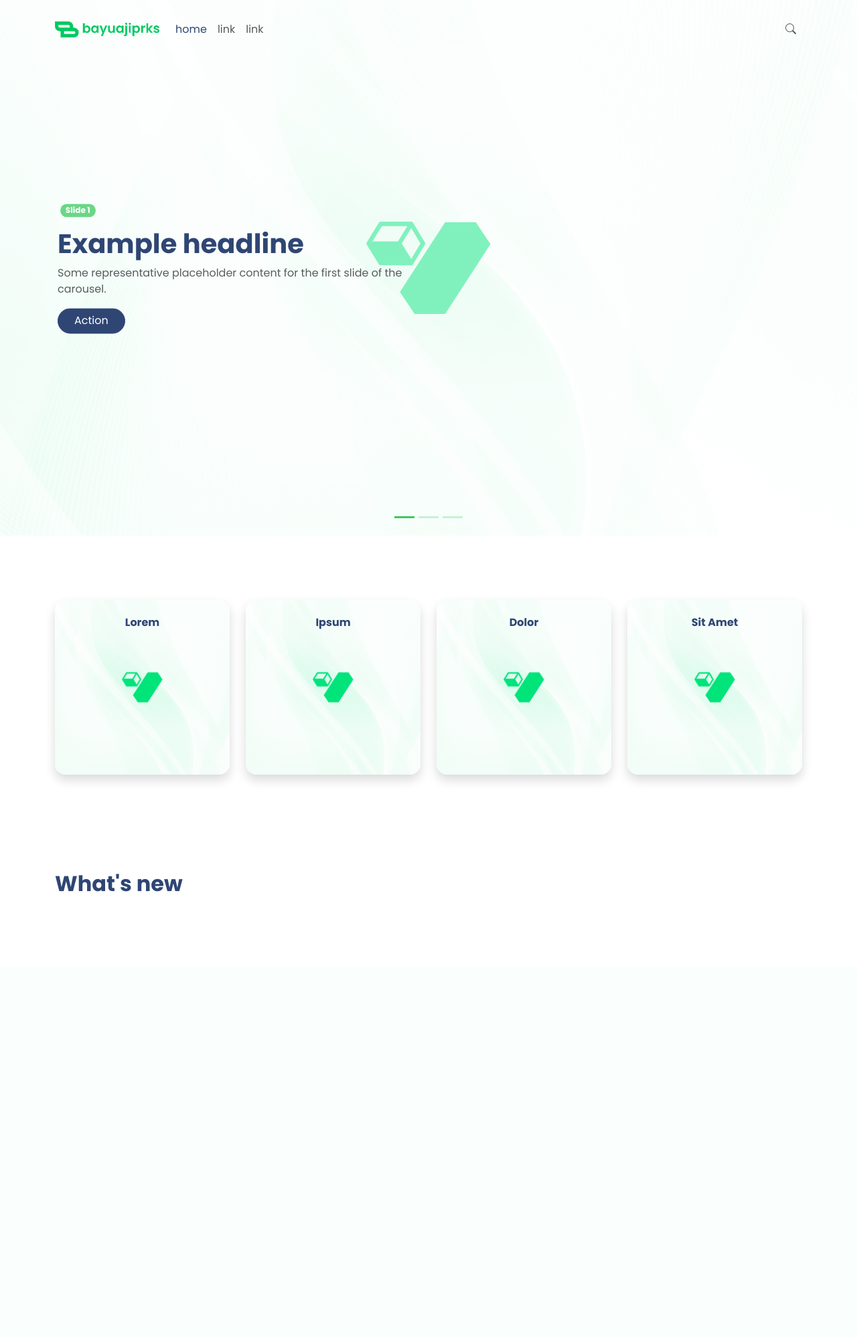
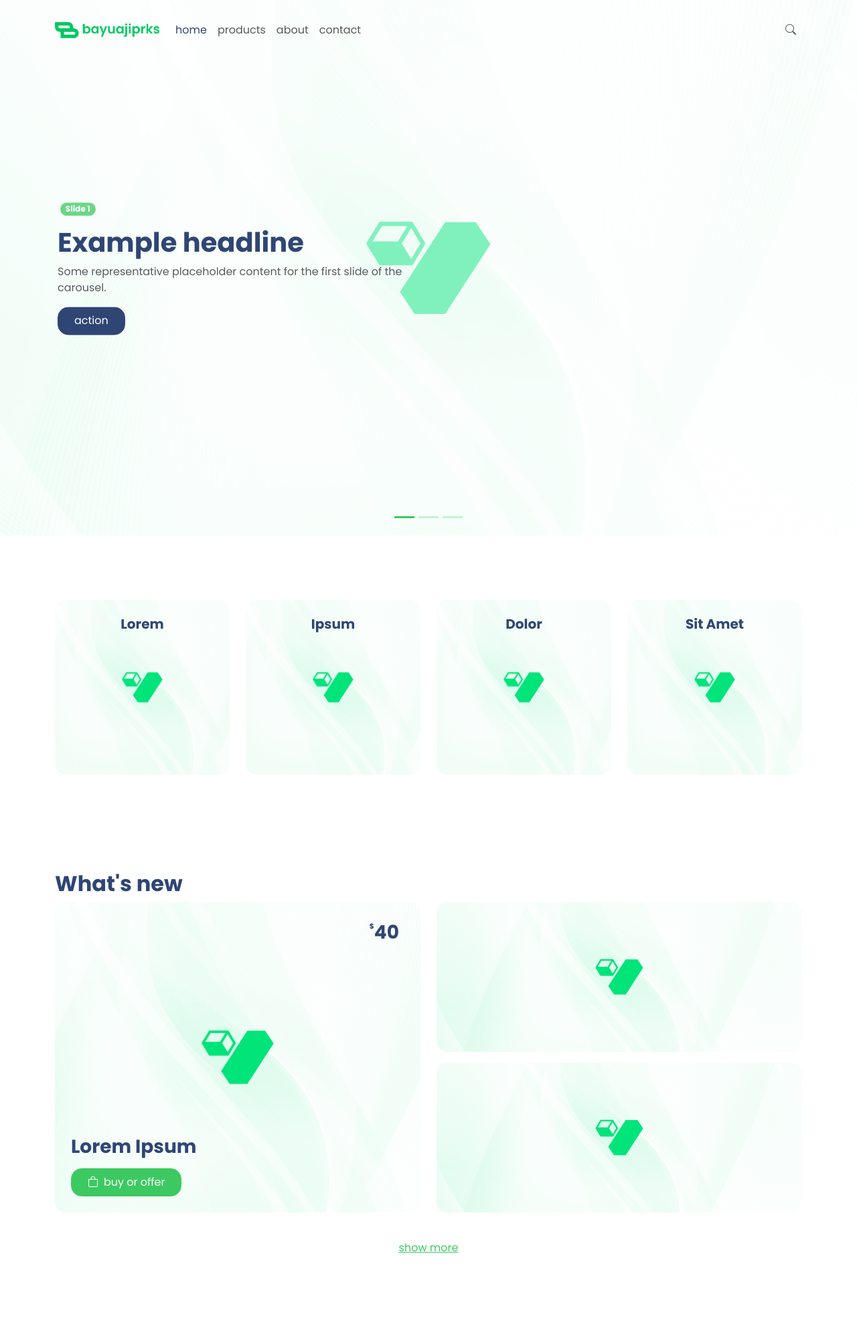
Before and after one commit to dodevca/bayuajiprks, a CodeIgniter 4 app: the page made by app/Views/homepage.php in a window 1280 px wide. Shown: the whole page at 67% size. Before the commit the page ends 1332 px from the top, so only its background shows below. Run offline with PHP 8.4 and a stand-in for CodeIgniter, Linux system fonts and the light colour scheme; the template is opened without the code that fills it, so the values that code supplies are empty; some libraries are stand-ins or nearby versions.

Commit message:
Add new section

```diff
--- a/app/Views/homepage.php
+++ b/app/Views/homepage.php
@@ -16,7 +16,7 @@
                             <span class="badge bg-primary bg-opacity-75 text-white ms-1 mb-3" data-aos="fade-right">Slide 1</span>
                             <h1 class="fs-1">Example headline</h1>
                             <p class="text-muted">Some representative placeholder content for the first slide of the carousel.</p>
-                            <a class="btn btn-secondary rounded-pill" href="#" data-aos="fade-up">Action</a>
+                            <a class="btn btn-secondary" href="#" data-aos="fade-up">action</a>
                         </div>
                     </div>
                 </div>
@@ -50,34 +50,34 @@
     <div class="container py-5">
         <div class="row">
             <div class="col-sm-6 col-md-3">
-                <div class="category-item p-3 rounded shadow" style="background-image: url(<?= base_url('images/jumbotron-demo.png') ?>)" data-aos="zoom-in-up">
-                    <h3 class="fs-6 text-center mt-2">Lorem</h3>
+                <div class="category-item p-3 rounded" style="background-image: url(<?= base_url('images/jumbotron-demo.png') ?>)" data-aos="zoom-in-up">
+                    <h3 class="fs-5 text-center mt-2">Lorem</h3>
                     <div class="position-absolute bottom-0 start-50 translate-middle-x">
-                        <a href="#" class="btn btn-primary text-white mb-4">Check it out</a>
+                        <a href="#" class="btn btn-primary text-white mb-4">check it out</a>
                     </div>
                 </div>
             </div>
             <div class="col-sm-6 col-md-3">
-                <div class="category-item p-3 rounded shadow" style="background-image: url(<?= base_url('images/jumbotron-demo.png') ?>)" data-aos="zoom-in-up">
-                    <h3 class="fs-6 text-center mt-2">Ipsum</h3>
+                <div class="category-item p-3 rounded" style="background-image: url(<?= base_url('images/jumbotron-demo.png') ?>)" data-aos="zoom-in-up">
+                    <h3 class="fs-5 text-center mt-2">Ipsum</h3>
                     <div class="position-absolute bottom-0 start-50 translate-middle-x">
-                        <a href="#" class="btn btn-primary text-white mb-4">Check it out</a>
+                        <a href="#" class="btn btn-primary text-white mb-4">check it out</a>
                     </div>
                 </div>
             </div>
             <div class="col-sm-6 col-md-3">
-                <div class="category-item p-3 rounded shadow" style="background-image: url(<?= base_url('images/jumbotron-demo.png') ?>)" data-aos="zoom-in-up">
-                    <h3 class="fs-6 text-center mt-2">Dolor</h3>
+                <div class="category-item p-3 rounded" style="background-image: url(<?= base_url('images/jumbotron-demo.png') ?>)" data-aos="zoom-in-up">
+                    <h3 class="fs-5 text-center mt-2">Dolor</h3>
                     <div class="position-absolute bottom-0 start-50 translate-middle-x">
-                        <a href="#" class="btn btn-primary text-white mb-4">Check it out</a>
+                        <a href="#" class="btn btn-primary text-white mb-4">check it out</a>
                     </div>
                 </div>
             </div>
             <div class="col-sm-6 col-md-3">
-                <div class="category-item p-3 rounded shadow" style="background-image: url(<?= base_url('images/jumbotron-demo.png') ?>)" data-aos="zoom-in-up">
-                    <h3 class="fs-6 text-center mt-2">Sit Amet</h3>
+                <div class="category-item p-3 rounded" style="background-image: url(<?= base_url('images/jumbotron-demo.png') ?>)" data-aos="zoom-in-up">
+                    <h3 class="fs-5 text-center mt-2">Sit Amet</h3>
                     <div class="position-absolute bottom-0 start-50 translate-middle-x">
-                        <a href="#" class="btn btn-primary text-white mb-4">Check it out</a>
+                        <a href="#" class="btn btn-primary text-white mb-4">check it out</a>
                     </div>
                 </div>
             </div>
@@ -87,6 +87,36 @@
 <section id="latest">
     <div class="container py-5">
         <h3 class="h2">What's new</h3>
+        <div class="row">
+            <div class="col-md-6 mb-3">
+                <div class="d-flex flex-column justify-content-end latest-item h-100 p-4 rounded" style="background-image: url(<?= base_url('images/jumbotron-demo.png') ?>)">
+                    <div class="d-flex align-items-start badge p-2 ms-auto mb-auto">
+                        <span class="small">$</span>
+                        <span class="fs-3">40</span>
+                    </div>
+                    <h4 class="mb-3">Lorem Ipsum</h4>
+                    <p class="text-muted text-truncate">Ut enim ad minim veniam, quis nostrud exercitation ullamco laboris nisi ut aliquip ex ea commodo consequat.</p>
+                    <a href="#" class="btn btn-primary text-white me-auto"><i class="bi bi-bag me-2"></i>buy or offer</a>
+                </div>
+            </div>
+            <div class="col-md-6">
+                <div class="row">
+                    <div class="col-12 mb-3">
+                        <div class="latest-item h-100 p-3 rounded" style="background-image: url(<?= base_url('images/jumbotron-demo.png') ?>)">
+                            <div class="py-5 my-5"></div>
+                        </div>
+                    </div>
+                    <div class="col-12 mb-3">
+                        <div class="latest-item h-100 p-3 rounded" style="background-image: url(<?= base_url('images/jumbotron-demo.png') ?>)">
+                            <div class="py-5 my-5"></div>
+                        </div>
+                    </div>
+                </div>
+            </div>
+            <div class="col-12 text-center py-3">
+                <a href="#" class="btn btn-link">show more</a>
+            </div>
+        </div>
     </div>
 </section>
 <?= $this->endSection() ?>
--- a/app/Views/layouts/main.php
+++ b/app/Views/layouts/main.php
@@ -43,10 +43,13 @@
                             <a class="nav-link active" aria-current="page" href="<?= base_url() ?>">home</a>
                         </li>
                         <li class="nav-item">
-                            <a class="nav-link" href="#">link</a>
+                            <a class="nav-link" href="#">products</a>
                         </li>
                         <li class="nav-item">
-                            <a class="nav-link" href="#">link</a>
+                            <a class="nav-link" href="#">about</a>
+                        </li>
+                        <li class="nav-item">
+                            <a class="nav-link" href="#">contact</a>
                         </li>
                     </ul>
                 </div>
--- a/public/scss/style.scss
+++ b/public/scss/style.scss
@@ -19,6 +19,7 @@ $headings-color: $secondary;
 
 // include any default map overrides here
 $btn-padding-x: $spacer * 1.5;
+$btn-padding-y: $spacer * .5;
 
 // include remainder of required parts
 @import "../../vendor/twbs/bootstrap/scss/maps";
@@ -158,6 +159,8 @@ section {
         &:hover,
         &:active,
         &:focus {
+            @extend .shadow;
+
             a {
                 @extend .opacity-100;
             }
@@ -168,3 +171,44 @@ section {
         }
     }
 }
+
+#latest {
+    .latest-item {
+        @extend .bg-cover;
+
+        &:hover,
+        &:active,
+        &:focus {
+            h4 {
+                @extend .fs-6;
+            }
+
+            p {
+                @extend .d-block,
+                .opacity-100;
+            }
+
+            .badge {
+                @extend .bg-secondary,
+                .text-white;
+            }
+        }
+
+        h4 {
+            @extend .fs-3;
+            transition: all 0.5s ease;
+        }
+
+        p {
+            @extend .d-none,
+            .opacity-0;
+            transition: opacity 0.8s ease-in-out;
+        }
+
+        .badge {
+            @extend .bg-transparent,
+            .text-secondary;
+            transition: all 0.5s ease-in-out;
+        }
+    }
+}
```
Also changed, not shown: public/css/style.min.css, 1 other file.
